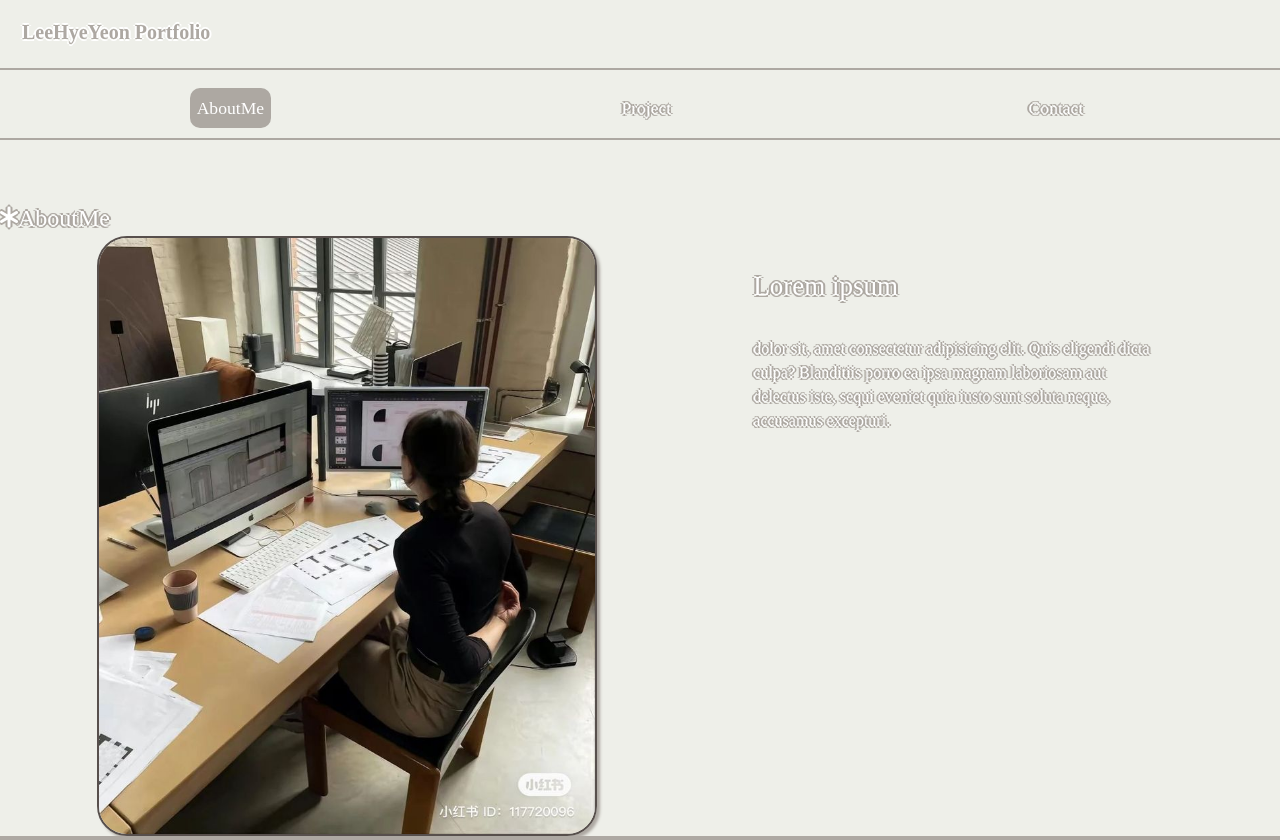
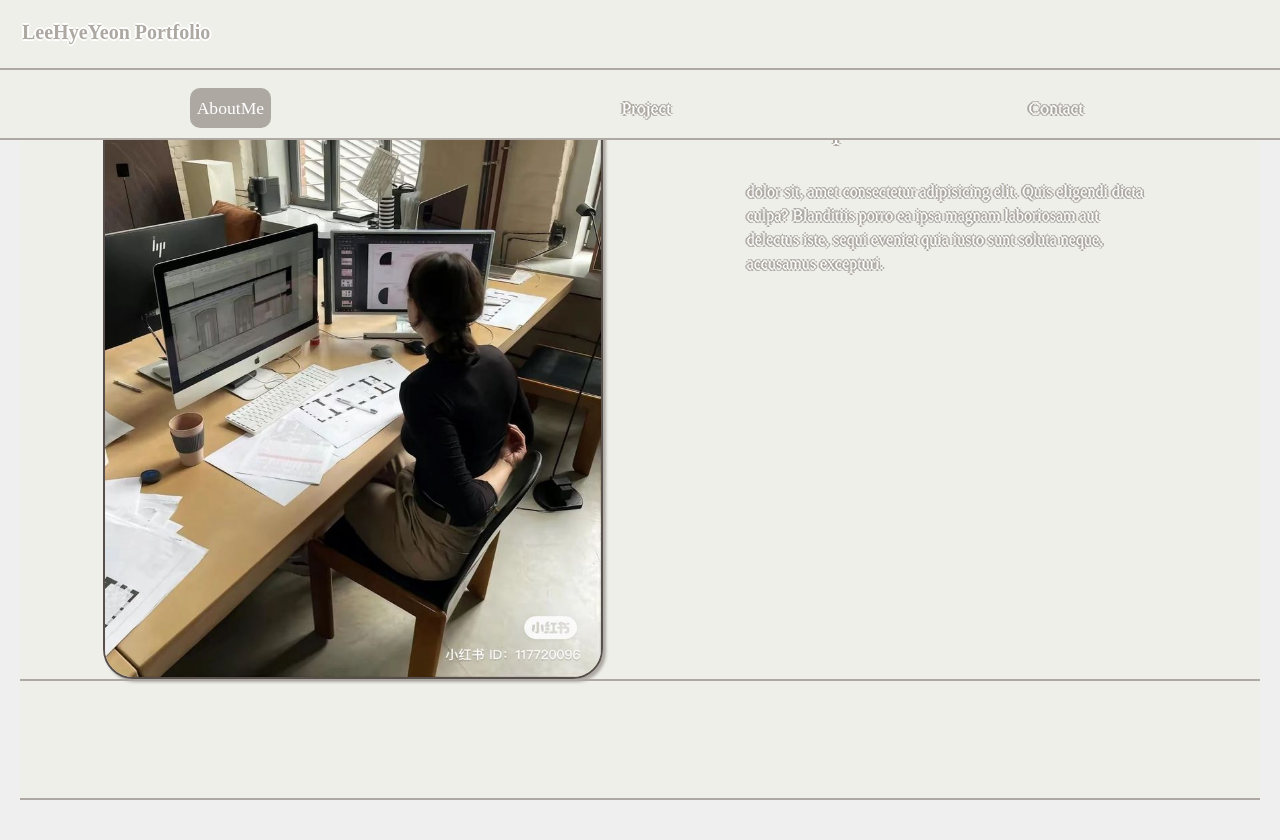
Before and after one commit to yyyn012/portfolio__project, a React (Create React App) app in the folder portfolio/: page /AboutMe in a window 1280 px wide. After the commit the page ends 800 px from the top, so only its background shows below. Built offline with nearby package versions, Linux system fonts and the light colour scheme.

Commit message:
Update Project.jsx & subject__txt

```diff
--- a/portfolio/src/assets/scss/section/_layout.scss
+++ b/portfolio/src/assets/scss/section/_layout.scss
@@ -10,10 +10,21 @@
 #main {
   max-width: 2000px;
   min-height: 100vh;
-  margin: 0;
-  padding-top: 200px;
+  margin: 0 20px;
   background-color: var(--white300);
   border-bottom: 2px solid var(--brown100);
+}
+
+.subject__txt {
+  font-size: 26px;
+  font-weight: 900;
+  color: var(--brown100);
+  text-shadow: -2px 0 var(--white), 0 2px var(--white), 2px 0 var(--white),
+    0 -2px var(--white);
+  padding: 20px 0;
+  i {
+    padding: 5px;
+  }
 }
 
 #footer {
--- a/portfolio/src/components/contents/Contact.jsx
+++ b/portfolio/src/components/contents/Contact.jsx
@@ -1,7 +1,21 @@
 import React from "react";
 
 const Contact = () => {
-  return <span>contact(git, email)</span>;
+  return (
+    <div id="contact">
+      <h1 className="subject__txt">
+        <i class="fa-solid fa-asterisk"></i>Contact
+      </h1>
+
+      <div className="contact__wrap">
+        <form action="">
+          <input type="text" />
+          <input type="text" />
+          <input type="text" />
+        </form>
+      </div>
+    </div>
+  );
 };
 
 export default Contact;
--- a/portfolio/src/components/contents/Project.jsx
+++ b/portfolio/src/components/contents/Project.jsx
@@ -7,9 +7,14 @@ import Kakaobank from "../projects/Kakaobank";
 const Project = () => {
   return (
     <section id="project">
-      <Board />
-      <Todolist />
-      <Kakaobank />
+      <h1 className="subject__txt">
+        <i class="fa-solid fa-asterisk"></i>Project
+      </h1>
+      <div className="project__content__wrap">
+        <Board />
+        <Todolist />
+        <Kakaobank />
+      </div>
     </section>
   );
 };
--- a/portfolio/src/components/projects/Board.jsx
+++ b/portfolio/src/components/projects/Board.jsx
@@ -2,7 +2,7 @@ import React from "react";
 
 const Board = () => {
   return (
-    <div className="board">
+    <div className="project__content">
       <span>Board</span>
     </div>
   );
--- a/portfolio/src/components/projects/Kakaobank.jsx
+++ b/portfolio/src/components/projects/Kakaobank.jsx
@@ -2,7 +2,7 @@ import React from "react";
 
 const Kakaobank = () => {
   return (
-    <div id="kakaobank">
+    <div className="project__content">
       <span>Kakaobank</span>
     </div>
   );
--- a/portfolio/src/components/projects/Todolist.jsx
+++ b/portfolio/src/components/projects/Todolist.jsx
@@ -2,8 +2,8 @@ import React from "react";
 
 const Todolist = () => {
   return (
-    <div id="todolist">
-      <span>Todolist</span>{" "}
+    <div className="project__content">
+      <span>Todolist</span>
     </div>
   );
 };
```
